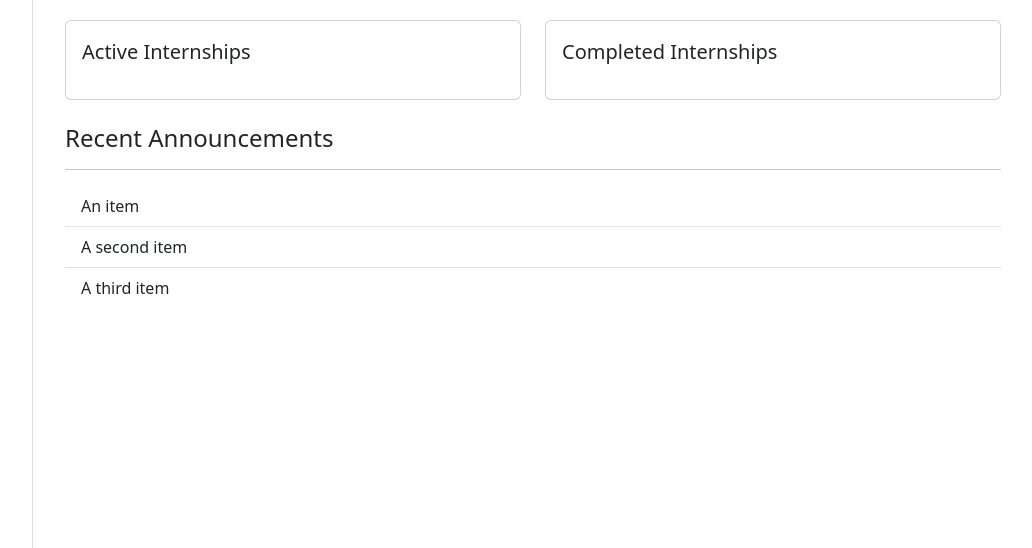
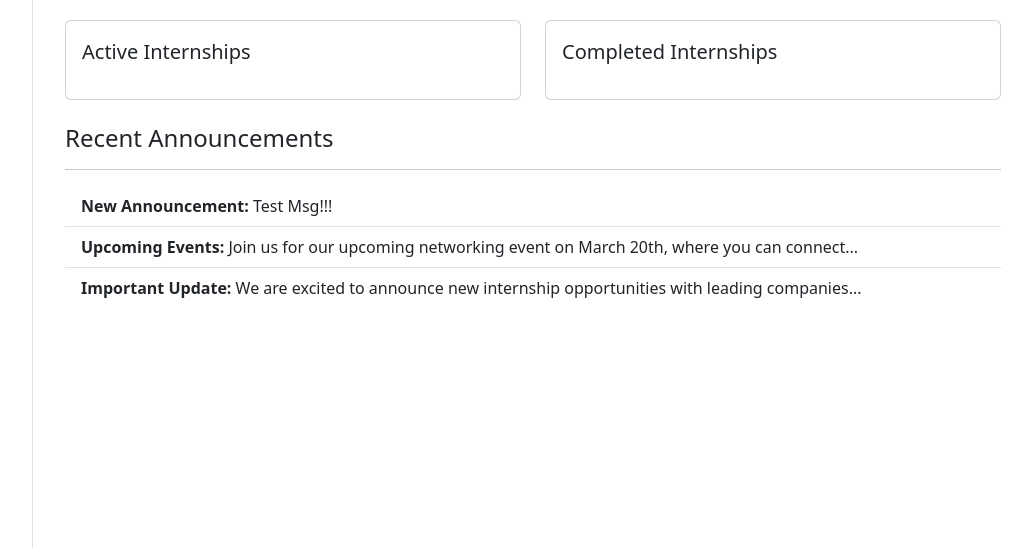
Before and after one commit to henry-jacq/intern-connect, a Flask app: template templates/admin/admin_dash.html in a window 1280 px wide. Shown: the part 229-777 px from the top of the page, without its empty margins (247-1279 px from the left). Run offline with Flask 3, Linux system fonts and the light colour scheme; the template is opened without the code that fills it, so the values that code supplies are empty; parts of the project's set-up code (start-up, migrations or seed data) failed here and were passed over.

Commit message:
change: admin interface updated

```diff
--- a/app/auth.py
+++ b/app/auth.py
@@ -1,5 +1,5 @@
 from flask import Blueprint,Flask, render_template, request, redirect, url_for, session, flash
-import json, os
+import pymysql, os
 from werkzeug.security import generate_password_hash, check_password_hash
 from flask import render_template, request, redirect, url_for, flash
 from .extensions import db
--- a/templates/admin/admin_dash.html
+++ b/templates/admin/admin_dash.html
@@ -142,9 +142,16 @@
                     <h4>Recent Announcements</h4>
                     <hr>
                     <ul class="list-group list-group-flush">
-                        <li class="list-group-item">An item</li>
-                        <li class="list-group-item">A second item</li>
-                        <li class="list-group-item">A third item</li>
+                        <li class="list-group-item">
+                            <b class="fw-semibold">New Announcement:</b>
+                            Test Msg!!!
+                        </li>
+                        <li class="list-group-item">
+                            <b class="fw-semibold">Upcoming Events:</b>
+                            Join us for our upcoming networking event on March 20th, where you can connect...</li>
+                        <li class="list-group-item">
+                            <b class="fw-semibold">Important Update:</b>
+                            We are excited to announce new internship opportunities with leading companies...</li>
                     </ul>
                 </div>
             </div>
--- a/templates/admin/admin_reports.html
+++ b/templates/admin/admin_reports.html
@@ -104,8 +104,10 @@
                 <div class="container-fluid">
                     <h4>Generate Reports</h4>
                     <hr>
-                    <canvas id="internshipChart"></canvas>
-                    <canvas id="internshipStatusChart"></canvas>
+                    <div class="m-5">
+                        <canvas id="internshipChart"></canvas>
+                        <!-- <canvas id="internshipStatusChart"></canvas> -->
+                    </div>
                 </div>
             </div>
 
```
